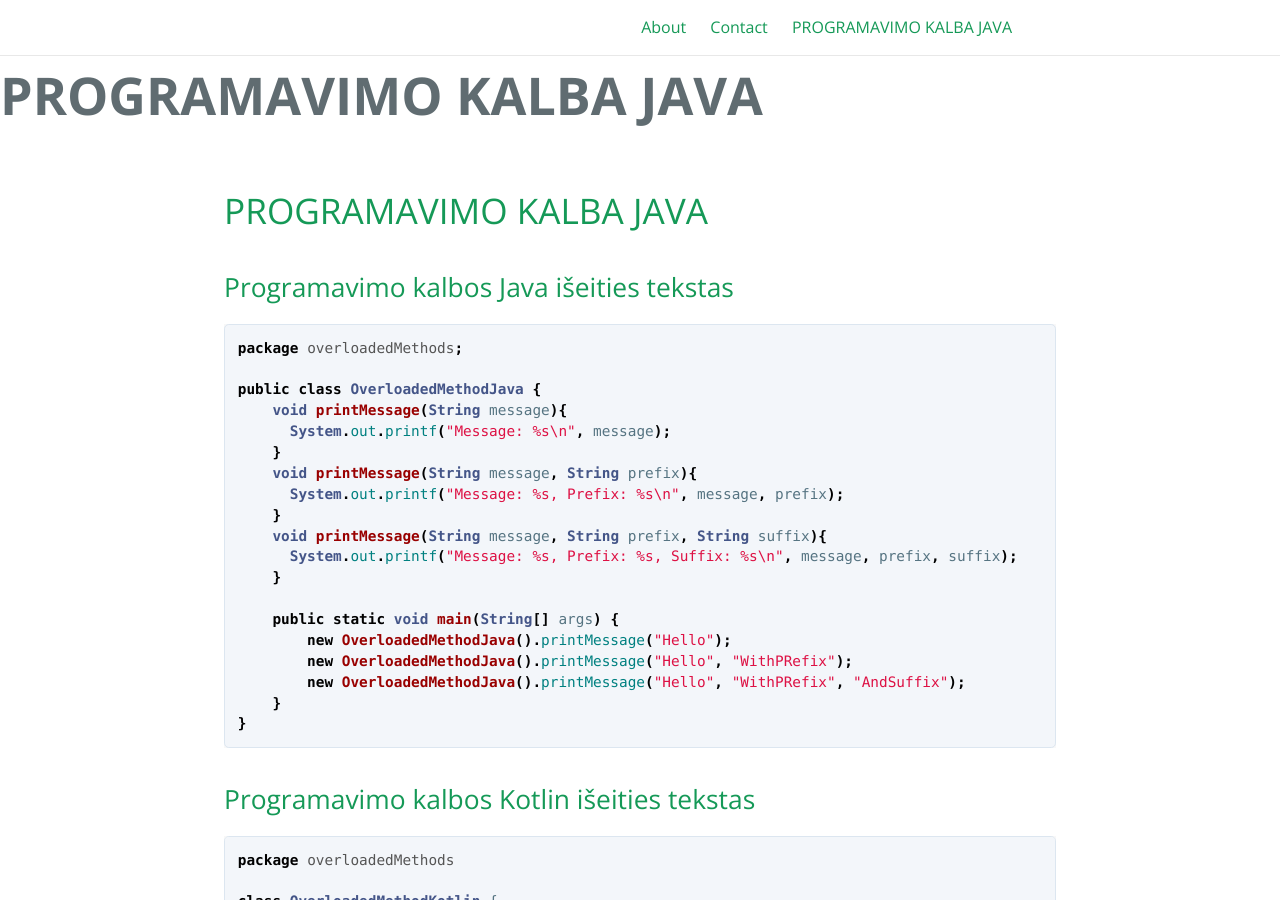
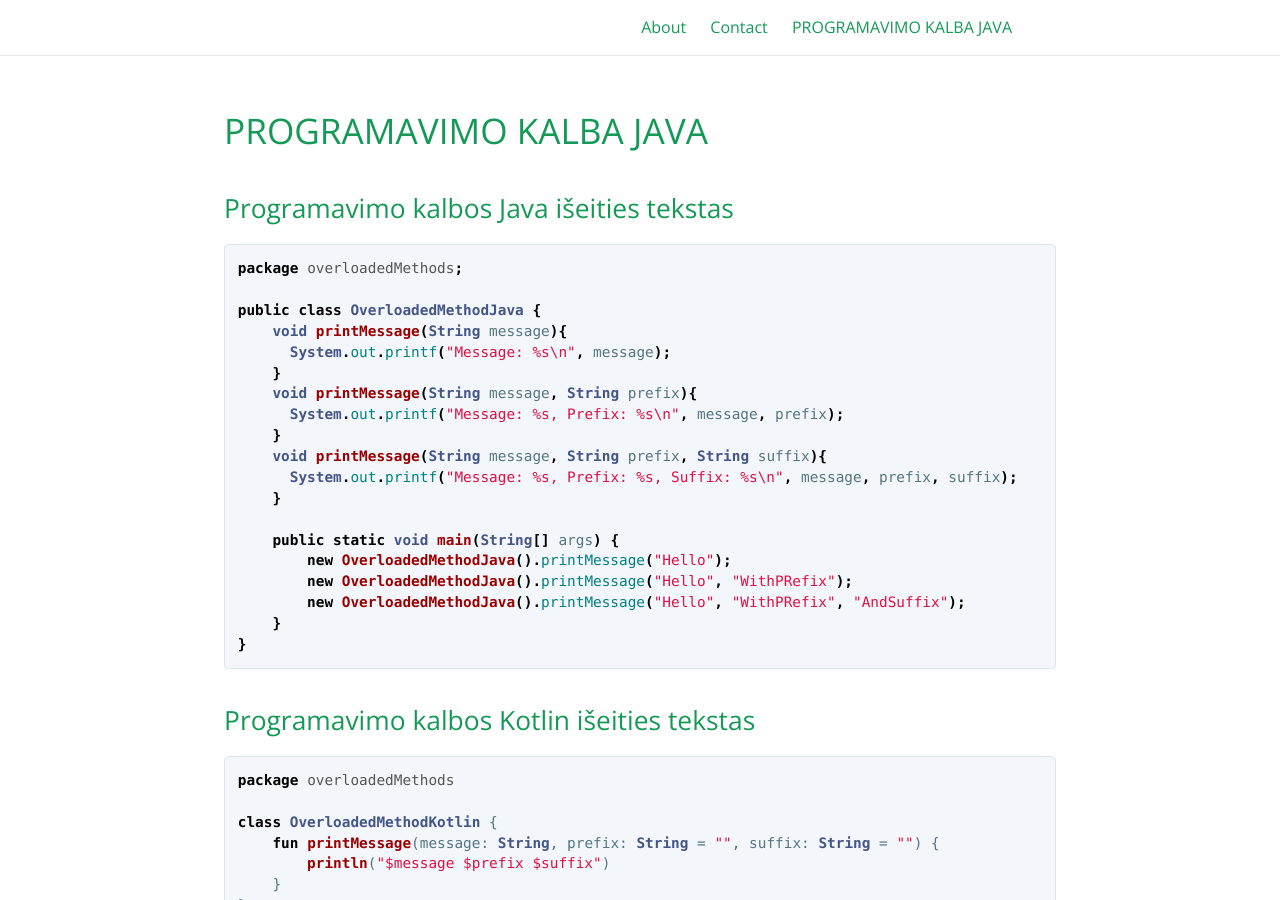
Before and after one commit to eif-courses/Java-Lecture-Notes, a Jekyll site: the page built from index.md, in a window 1280 px wide and 900 px high. Built offline with Jekyll 4.4.1, drawn with Linux system fonts in a browser that asks for light colours; our own code applies the rules of GitHub Pages for plain Markdown files; part of the change alters nothing that is shown.

Commit message:
fdrt
eėtet

```diff
--- a/_layouts/default.html
+++ b/_layouts/default.html
@@ -52,7 +52,7 @@
     {% if page.layout == 'post' %}
       {% assign page-tagline = page.tagline | escape  %}
     {% endif %}
-    <h1 class="project-name">{{ page-title }}</h1>
+
 
 
 
@@ -98,16 +98,5 @@
       </footer>
     </section>
 
-    {% if site.google_analytics %}
-      <script type="text/javascript">
-        (function(i,s,o,g,r,a,m){i['GoogleAnalyticsObject']=r;i[r]=i[r]||function(){
-        (i[r].q=i[r].q||[]).push(arguments)},i[r].l=1*new Date();a=s.createElement(o),
-        m=s.getElementsByTagName(o)[0];a.async=1;a.src=g;m.parentNode.insertBefore(a,m)
-        })(window,document,'script','//www.google-analytics.com/analytics.js','ga');
-
-        ga('create', '{{ site.google_analytics }}', 'auto');
-        ga('send', 'pageview');
-      </script>
-    {% endif %}
   </body>
 </html>
```
